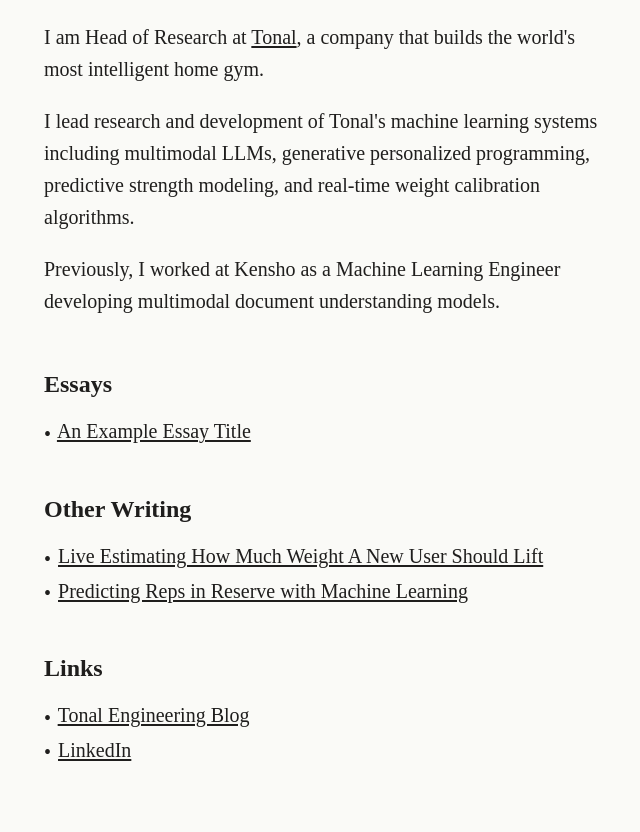
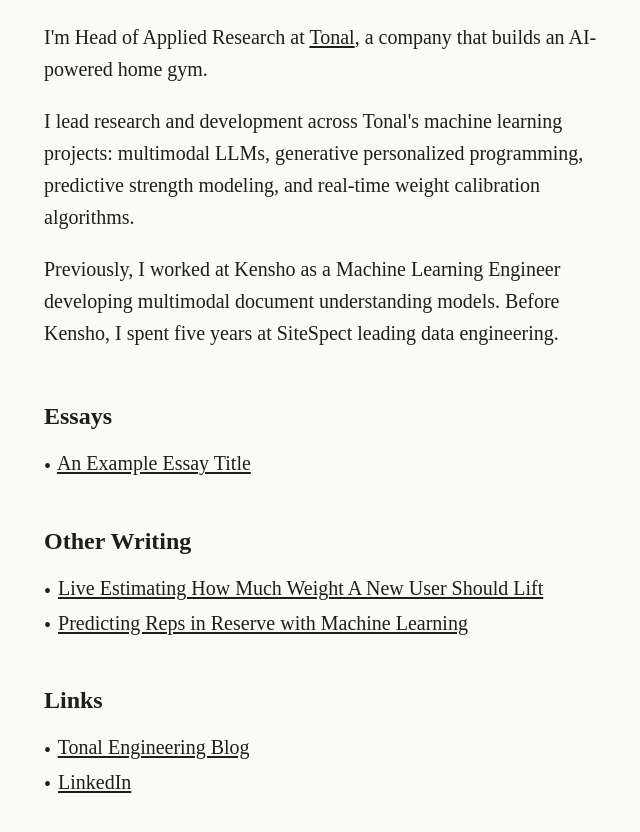
Before and after one commit to rustyjosh/rustyjosh.github.io, a plain HTML site: page index.html in a window 1280 px wide. Shown: the part 116-948 px from the top of the page, without its empty margins (310-950 px from the left). Drawn offline with Linux system fonts and the light colour scheme; a web font is replaced by a local one.

Commit message:
Updated bio.

```diff
--- a/index.html
+++ b/index.html
@@ -16,13 +16,13 @@
   <main>
     <section class="bio">
       <p>
-        I am Head of Research at <a href="https://www.tonal.com">Tonal</a>, a company that builds the world's most intelligent home gym.
+        I'm Head of Applied Research at <a href="https://www.tonal.com">Tonal</a>, a company that builds an AI-powered home gym.
       </p>
       <p>
-        I lead research and development of Tonal's machine learning systems including multimodal LLMs, generative personalized programming, predictive strength modeling, and real-time weight calibration algorithms.
+        I lead research and development across Tonal's machine learning projects: multimodal LLMs, generative personalized programming, predictive strength modeling, and real-time weight calibration algorithms.
       </p>
       <p>
-        Previously, I worked at Kensho as a Machine Learning Engineer developing multimodal document understanding models.
+        Previously, I worked at Kensho as a Machine Learning Engineer developing multimodal document understanding models. Before Kensho, I spent five years at SiteSpect leading data engineering.
       </p>
     </section>
 
```
